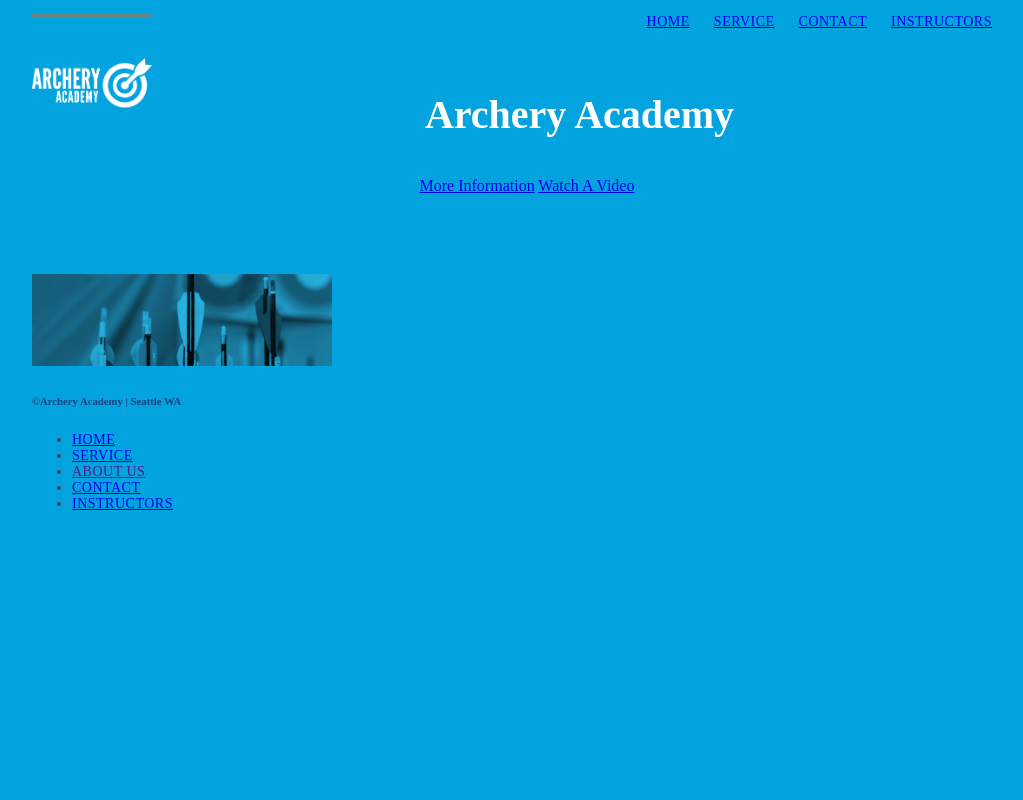
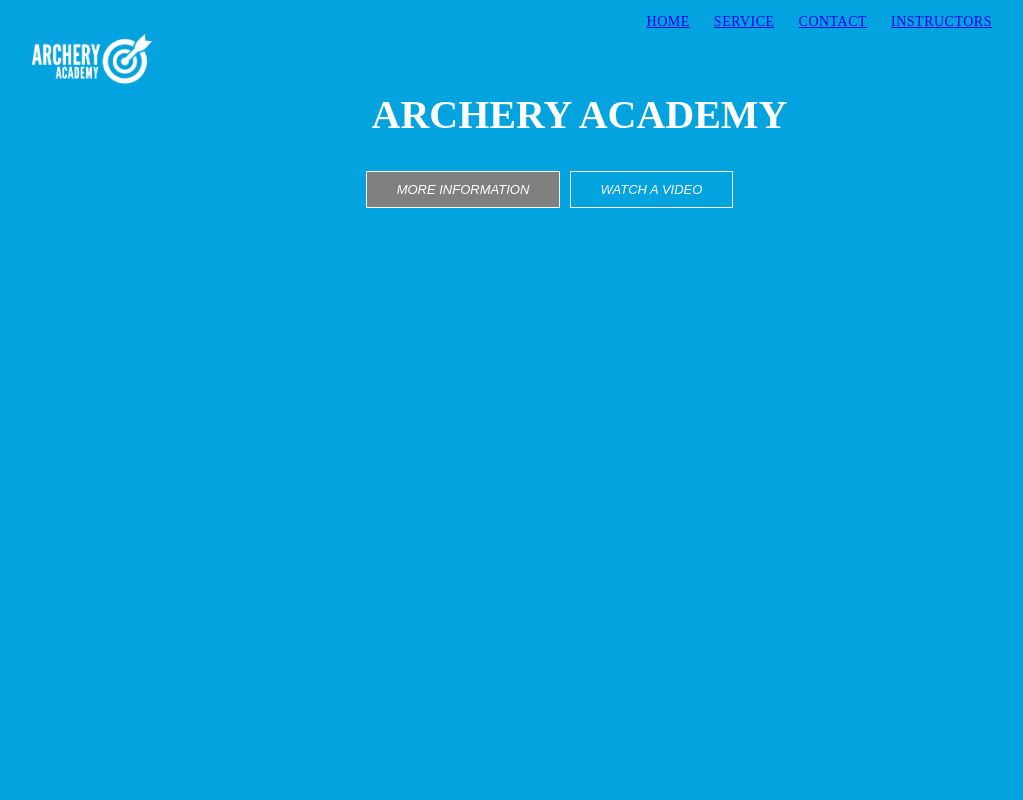
Before and after one commit to GuzmanFF/Archery-Project, a plain HTML site: page index.html in a window 1280 px wide. Shown: the top 800 px of the page, without its empty margins (128-1151 px from the left). Drawn offline with Linux system fonts and the light colour scheme.

Commit message:
main.css location folder

```diff
--- a/Styles/main.css
+++ b/Styles/main.css
@@ -1,6 +1,10 @@
 
 *
 /* HEADER AND NAV  */
+header{
+  height: 100vh;
+  background-position: center;
+}
   .main-nav{
     font-size: 14px;
     font-weight: 400;
@@ -24,18 +28,20 @@
 
 /* LOGO */
 .logo{
-  border-top: 4px solid #648880;
-  float: left;
+  /*border-top: 4px solid black;*/
+  float:left;
   font-size: 48px;
   font-weight: 100;
   letter-spacing: .5px;
   line-height: 44px;
-  padding: 40px 0 22px 0;
+  padding: 20px 0 22px 0;
   text-transform: uppercase;
 }
 
 /* Main Page*/
 .title{
+  text-transform: uppercase;
+
   color: #fff;
   line-height: 44px;
   padding: 22px 80px 66px 80px;
@@ -47,18 +53,21 @@
 
 
 /* TYPOHRAPHY */
-h1, h2, h3,h4 ,h5 ,h6{
+
+/*-- font-family: 'Lato', sans-serif;{ -- */
+
+h1, h2, h3,h4 ,h5{
 
 }
 h2{
-  font-size: 24px, Arial Bold;
+  font-size: 24px;
 
 }
 h3{
-  font-size: 17px, Arial Bold;
+  font-size: 17px;
 }
 body{
-  font-size: 17px, Arial Regular;
+  font-size: 17px;
 }
 /* BODY */
 body{
@@ -86,10 +95,9 @@ body{
 .row, .row-alt{
   min-width: 960px;
 }
-.row-alt{
+/*.row-alt{
   background: #cbe2c1{
-  padding: 44px 0 22px 0;
-  }
+  }*/
 
 /* GRID */
 .grid{
@@ -97,6 +105,7 @@ body{
   padding-right: 15px;
   margin: 0 auto;
   width: 960px;
+  padding: 44px 0 22px 0;
 }
 .col1-2{
   padding-left: 15px;
@@ -108,7 +117,7 @@ body{
 /* BUTTON */
 .button {
 margin-top: 30px;
-margin-left: 500px;
+margin-left: 50px;
 }
 .btn {
   border: 1px solid white;
@@ -123,15 +132,17 @@ margin-left: 500px;
 
 .btn-one {
   background-color: gray;
-  font-family: "Roboto", sans-serif;
+  font-family: "Arial", sans-serif;
+  font-style: italic;
 }
 
 .btn-two {
-  font-family: "Roboto", sans-serif;
+  font-family: "Arial", sans-serif;
+  font-style: italic;
 }
 
 .btn-two:hover {
-  background-color: darkorange;
+  background-color: white;
   transition: all 0.5s ease-in;
 }
 /* GRID */
@@ -168,6 +179,24 @@ input, textarea{
 
 /* Service.html */
 
+/* contact.html */
+
+/* registration.html */
+.details, h6{
+  text-align: center;
+}
+h6{
+  font-size: 19px;
+}
+.details{
+  font-family:cursive;
+}
+.btn-default{
+  border: 0;
+  background: #648880;
+
+}
+
 /* FOOTER */
 .main-footer{
   color: #648880;
@@ -175,7 +204,11 @@ input, textarea{
   padding-top: 44px;
   padding-bottom: 44px;
 }
-.main-footer{
-  color:#fff;
-
+.main-footer li{
+  margin: 0 10px;
+  text-align:center;
+  display: inline-block;
 }
+.main-footer li:last-child{
+  margin-right: 0;
+}
```
